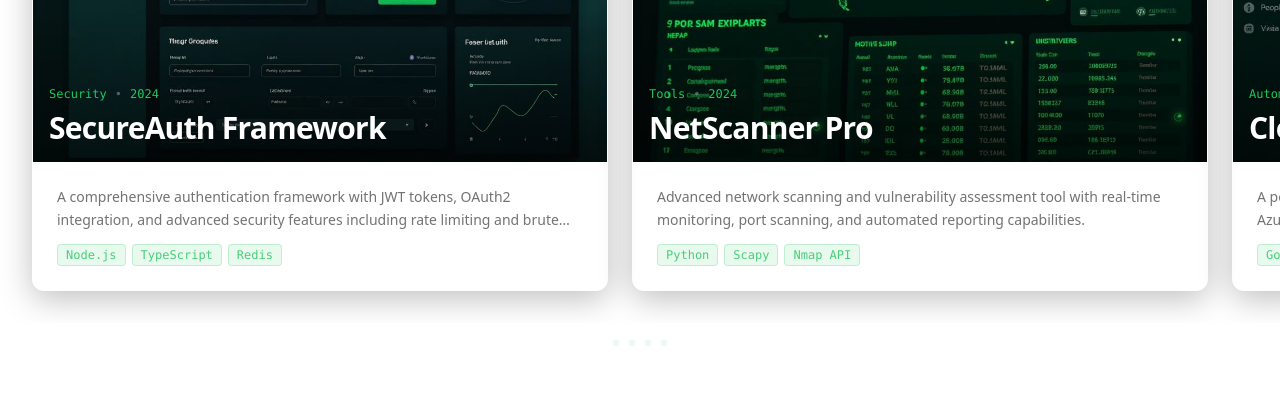
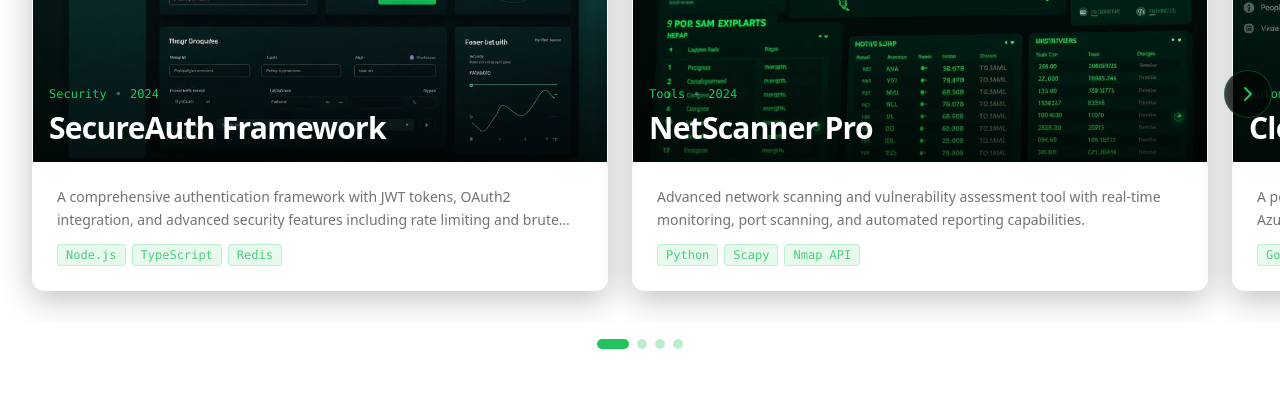
Before and after one commit to NexGenCoder3/davidmore, a React (Vite) app: page / in a window 1280 px wide. Shown: the part 1790-2189 px from the top of the page. Built offline with nearby package versions, Linux system fonts and the light colour scheme; the HTML template or start-up script is replaced by a standard one.

Commit message:
Changes
Co-authored-by: NexGenCoder3 <180223346+NexGenCoder3@users.noreply.github.com>

```diff
--- a/src/components/portfolio/HorizontalShowcase.tsx
+++ b/src/components/portfolio/HorizontalShowcase.tsx
@@ -1,6 +1,7 @@
-import { motion, useScroll, useTransform } from 'framer-motion';
-import { useRef, useState, useCallback } from 'react';
+import { motion, AnimatePresence } from 'framer-motion';
+import { useRef, useState, useCallback, useEffect } from 'react';
 import { Link } from 'react-router-dom';
+import { ChevronLeft, ChevronRight } from 'lucide-react';
 import type { Project } from '@/types';
 import { GlassCard } from '@/components/ui/GlassCard';
 
@@ -10,9 +11,43 @@ interface HorizontalShowcaseProps {
 
 export function HorizontalShowcase({ projects }: HorizontalShowcaseProps) {
   const containerRef = useRef<HTMLDivElement>(null);
-  const { scrollXProgress } = useScroll({ container: containerRef });
   const [isDragging, setIsDragging] = useState(false);
+  const [activeIndex, setActiveIndex] = useState(0);
+  const [canScrollPrev, setCanScrollPrev] = useState(false);
+  const [canScrollNext, setCanScrollNext] = useState(true);
   const dragStart = useRef({ x: 0, scrollLeft: 0 });
+
+  const updateScrollState = useCallback(() => {
+    const el = containerRef.current;
+    if (!el) return;
+    const scrollLeft = el.scrollLeft;
+    const maxScroll = el.scrollWidth - el.clientWidth;
+    setCanScrollPrev(scrollLeft > 10);
+    setCanScrollNext(scrollLeft < maxScroll - 10);
+
+    // Calculate active index based on scroll position
+    const cardWidth = el.scrollWidth / projects.length;
+    const index = Math.round(scrollLeft / cardWidth);
+    setActiveIndex(Math.min(index, projects.length - 1));
+  }, [projects.length]);
+
+  useEffect(() => {
+    const el = containerRef.current;
+    if (!el) return;
+    el.addEventListener('scroll', updateScrollState, { passive: true });
+    updateScrollState();
+    return () => el.removeEventListener('scroll', updateScrollState);
+  }, [updateScrollState]);
+
+  const scrollToIndex = useCallback((index: number) => {
+    const el = containerRef.current;
+    if (!el) return;
+    const cardWidth = el.scrollWidth / projects.length;
+    el.scrollTo({ left: cardWidth * index, behavior: 'smooth' });
+  }, [projects.length]);
+
+  const scrollPrev = useCallback(() => scrollToIndex(Math.max(0, activeIndex - 1)), [activeIndex, scrollToIndex]);
+  const scrollNext = useCallback(() => scrollToIndex(Math.min(projects.length - 1, activeIndex + 1)), [activeIndex, projects.length, scrollToIndex]);
 
   const onMouseDown = useCallback((e: React.MouseEvent) => {
     setIsDragging(true);
@@ -29,7 +64,52 @@ export function HorizontalShowcase({ projects }: HorizontalShowcaseProps) {
   const onMouseUp = useCallback(() => setIsDragging(false), []);
 
   return (
-    <div className="relative">
+    <div className="relative group/showcase">
+      {/* Prev Button */}
+      <AnimatePresence>
+        {canScrollPrev && (
+          <motion.button
+            initial={{ opacity: 0, x: -10 }}
+            animate={{ opacity: 1, x: 0 }}
+            exit={{ opacity: 0, x: -10 }}
+            transition={{ duration: 0.2 }}
+            onClick={scrollPrev}
+            className="absolute left-1 md:left-2 top-1/2 -translate-y-1/2 z-20
+              w-9 h-9 md:w-12 md:h-12 rounded-full flex items-center justify-center
+              bg-black/60 backdrop-blur-md border border-primary/30
+              shadow-[0_0_15px_hsl(var(--primary)/0.2)]
+              hover:shadow-[0_0_25px_hsl(var(--primary)/0.4)] hover:border-primary/60 hover:bg-black/80
+              transition-all duration-300 cursor-pointer"
+            aria-label="Previous project"
+          >
+            <ChevronLeft className="w-5 h-5 md:w-6 md:h-6 text-primary" />
+          </motion.button>
+        )}
+      </AnimatePresence>
+
+      {/* Next Button */}
+      <AnimatePresence>
+        {canScrollNext && (
+          <motion.button
+            initial={{ opacity: 0, x: 10 }}
+            animate={{ opacity: 1, x: 0 }}
+            exit={{ opacity: 0, x: 10 }}
+            transition={{ duration: 0.2 }}
+            onClick={scrollNext}
+            className="absolute right-1 md:right-2 top-1/2 -translate-y-1/2 z-20
+              w-9 h-9 md:w-12 md:h-12 rounded-full flex items-center justify-center
+              bg-black/60 backdrop-blur-md border border-primary/30
+              shadow-[0_0_15px_hsl(var(--primary)/0.2)]
+              hover:shadow-[0_0_25px_hsl(var(--primary)/0.4)] hover:border-primary/60 hover:bg-black/80
+              transition-all duration-300 cursor-pointer"
+            aria-label="Next project"
+          >
+            <ChevronRight className="w-5 h-5 md:w-6 md:h-6 text-primary" />
+          </motion.button>
+        )}
+      </AnimatePresence>
+
+      {/* Cards Container */}
       <div
         ref={containerRef}
         className={`flex overflow-x-auto snap-x snap-mandatory hide-scrollbar gap-4 md:gap-6 px-4 md:px-8 pb-8 ${isDragging ? 'cursor-grabbing' : 'cursor-grab'}`}
@@ -90,24 +170,18 @@ export function HorizontalShowcase({ projects }: HorizontalShowcaseProps) {
         ))}
       </div>
 
-      {/* Progress indicator */}
-      <div className="flex justify-center gap-2 mt-4">
+      {/* Clickable Progress Dots */}
+      <div className="flex justify-center items-center gap-2 mt-4">
         {projects.map((_, i) => (
-          <motion.div
+          <button
             key={i}
-            className="w-2 h-2 rounded-full bg-hacker-green/30"
-            style={{
-              scale: useTransform(
-                scrollXProgress,
-                [i / projects.length, (i + 0.5) / projects.length, (i + 1) / projects.length],
-                [0.8, 1.4, 0.8]
-              ),
-              opacity: useTransform(
-                scrollXProgress,
-                [i / projects.length, (i + 0.5) / projects.length, (i + 1) / projects.length],
-                [0.3, 1, 0.3]
-              ),
-            }}
+            onClick={() => scrollToIndex(i)}
+            className={`rounded-full transition-all duration-300 cursor-pointer
+              ${activeIndex === i
+                ? 'w-8 h-2.5 bg-primary shadow-[0_0_10px_hsl(var(--primary)/0.5)]'
+                : 'w-2.5 h-2.5 bg-primary/30 hover:bg-primary/50'
+              }`}
+            aria-label={`Go to project ${i + 1}`}
           />
         ))}
       </div>
```
